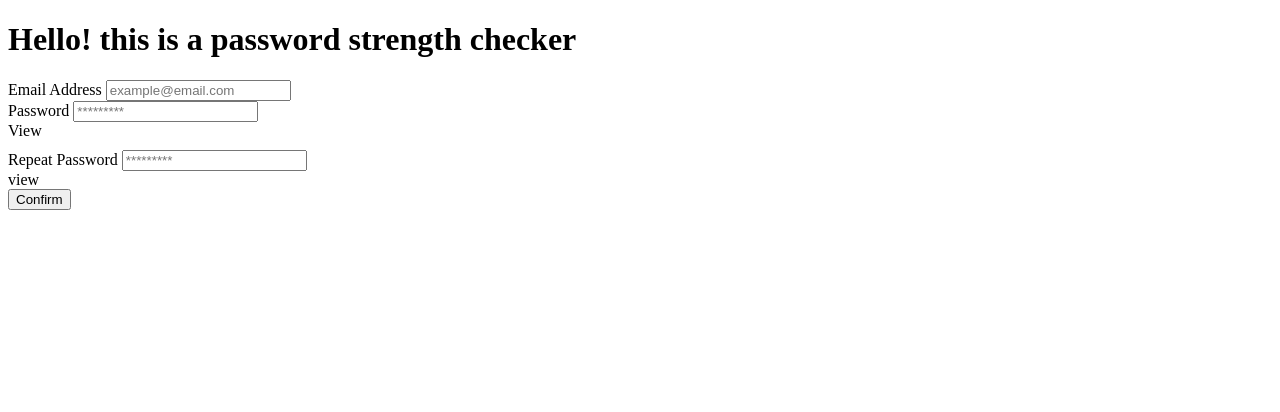
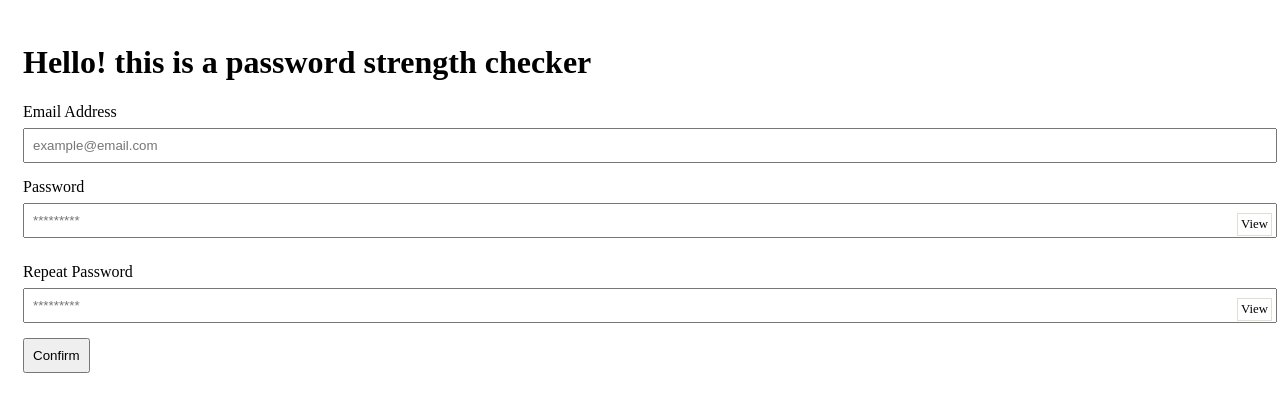
Before and after one commit to isonguyom/password-strength-checker, a plain HTML site: page index.html in a window 1280 px wide. Drawn offline with nearby package versions, Linux system fonts and the light colour scheme.

Commit message:
add styles

```diff
--- a/index.html
+++ b/index.html
@@ -11,7 +11,7 @@
 </head>
 
 <body>
-    <div>
+    <div class="container">
         <h1 class="title"></h1>
         <form action="" novalidate>
             <div class="form-control">
@@ -20,14 +20,15 @@
             </div>
             <div class="form-control">
                 <label for="password" class="form-label">Password</label>
-                <input type="password" name="password" id="password" class="input password" placeholder="*********" required>
-            <div id="pswToggler">View</div>
+                <input type="password" name="password" id="password" class="input password" placeholder="*********"
+                    required>
+                <span id="pswToggler" class="psw-visibilty" title="Toggle to view or hide password">View</span>
                 <div id="strengthBar"></div>
             </div>
             <div class="form-control">
                 <label for="rPassword" class="form-label">Repeat Password</label>
                 <input type="password" name="rPassword" id="rPassword" class="input r-password" placeholder="*********">
-                <div id="rPswToggler">view</div>
+                <span id="rPswToggler" class="psw-visibilty" title="Toggle to view or hide password">View</span>
                 <div id="rPasswordTip"></div>
             </div>
 
--- a/script.js
+++ b/script.js
@@ -3,12 +3,55 @@ $(document).ready(function () {
     $(".title").text("Hello! this is a password strength checker")
 
     // CSS STYLING
+    $("body").css({
+        "padding": "15px"
+    })
+
+    $("div.container").css({
+        "margin": "auto"
+    })
+
+    $("div.form-control").css({
+        "margin-bottom": "15px",
+        "position": "relative"
+    })
+
+    $("label").css({
+        "display": "block",
+        "margin-bottom": "7px"
+    })
+
+    $("input").css({
+        "padding": "8px",
+        "width": "100%"
+    })
+
+    $("span.psw-visibilty").css({
+        "padding": "3px",
+        "border": "1px solid #E2DFD2",
+        "font-size": "0.8rem",
+        "cursor": "pointer",
+        "position": "absolute",
+        "right": "-15px",
+        "top": "35px"
+    })
+
     $("#strengthBar").css({
         "background-color": "yellow",
         "width": "0%",
         "height": "10px",
         "border-radius": "10px"
     });
+
+
+    $("#submitBtn").css({
+        "padding": "8px",
+        "cursor": "pointer",
+        "margin-left": "auto",
+        "margin-right": "auto"
+    });
+
+
 
     // Global declarations and initialization
     let numPattern = /([0-9])/;
@@ -43,6 +86,11 @@ $(document).ready(function () {
         let password = $("#rPassword");
         let toggler = $(this)
         togglePasswordVisibility(password, toggler)
+    })
+
+    // Submit form
+    $("#submitBtn").click(function () {
+
     })
 
 
```
Also changed, not shown: dist/script.dev.js (+36 -1 lines).
